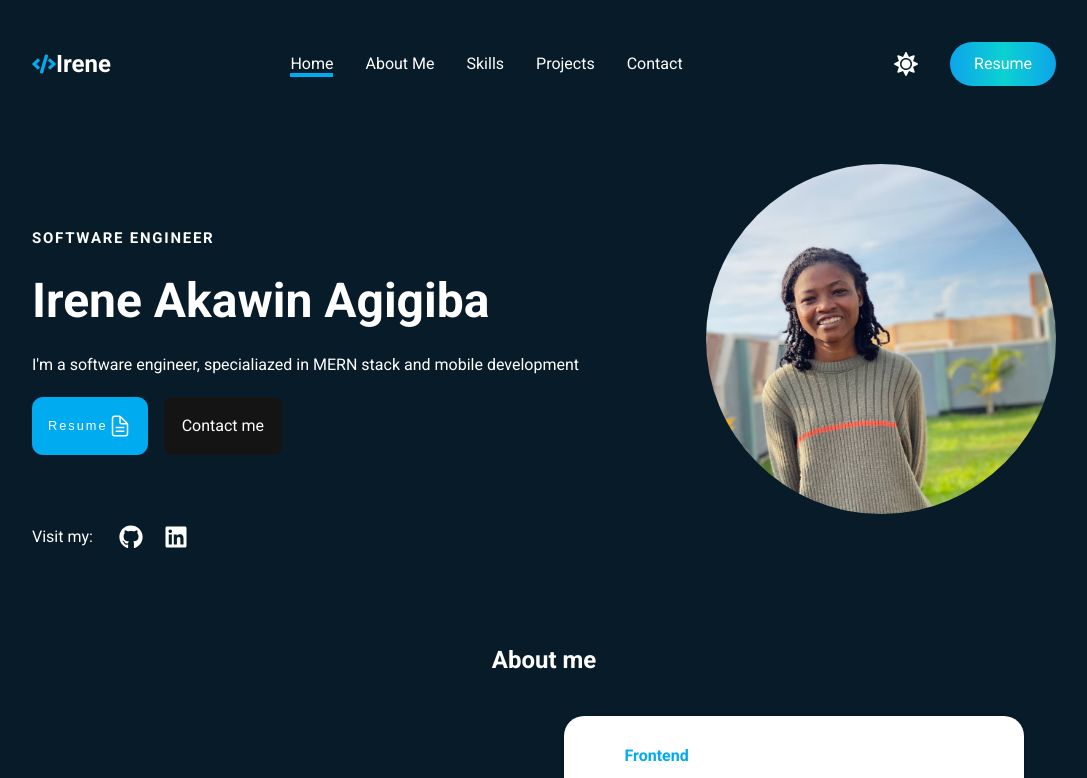
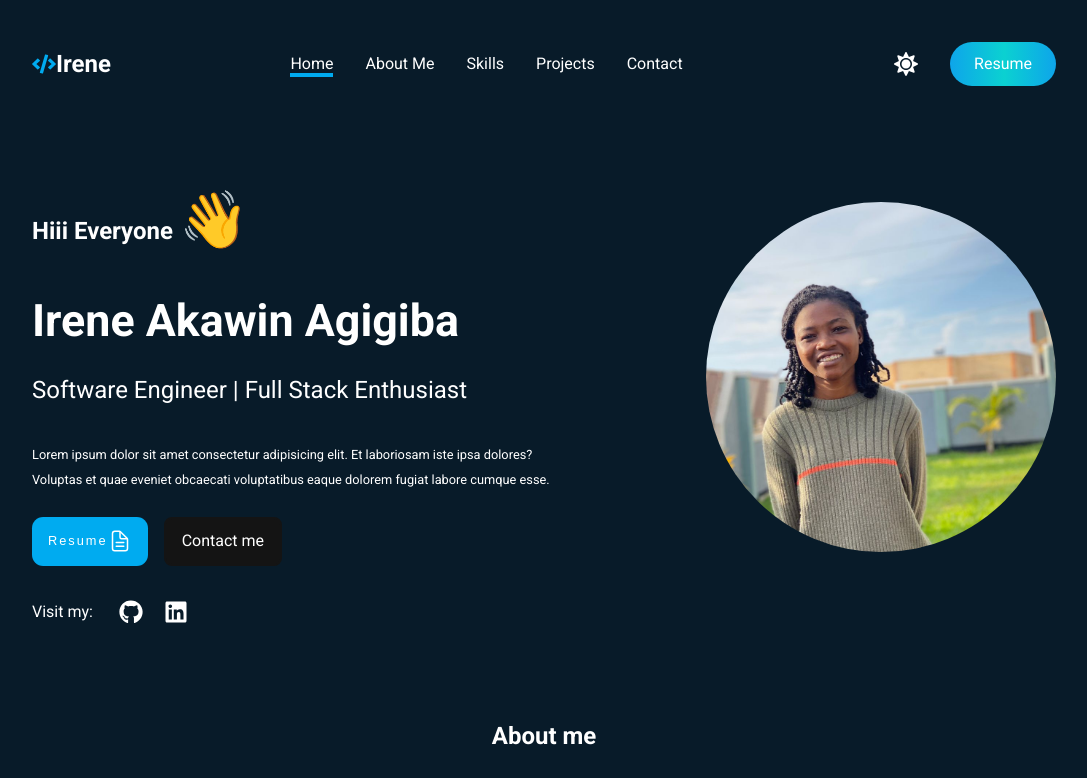
Before and after one commit to agigibairene/Portfolio, a React (Vite) app: page / in a window 1280 px wide. Shown: the top 778 px of the page, without its empty margins (96-1183 px from the left). Built offline with nearby package versions, Linux system fonts and the light colour scheme.

Commit message:
animation

```diff
--- a/package.json
+++ b/package.json
@@ -11,6 +11,7 @@
   },
   "dependencies": {
     "@lottiefiles/dotlottie-react": "^0.10.0",
+    "framer-motion": "^11.15.0",
     "react": "^18.3.1",
     "react-dom": "^18.3.1",
     "react-icons": "^5.3.0",
--- a/src/Components/Home.jsx
+++ b/src/Components/Home.jsx
@@ -1,10 +1,10 @@
 import { Link } from "react-router-dom";
 import profileImg from "../assets/profile.jpg";
 import { FaGithub, FaLinkedin } from "react-icons/fa";
-import { FaArrowDown } from "react-icons/fa6";
 import resumePdf from "/resume.pdf";
 import useDownLoadResume from "../hooks/useDownLoadResume";
 import { IoDocumentTextOutline } from "react-icons/io5";
+import { motion } from "framer-motion";
 
 export default function Home(){
 
@@ -14,20 +14,44 @@ export default function Home(){
         <section id="homepage">
             <div id="home-content">
                 <div className="home-text">
-                    <span className="title">Software Engineer</span>
-                    <h1>Irene Akawin Agigiba</h1>
-                    <p>I&apos;m a software engineer, specialiazed in MERN stack and
-                        mobile development
-                    </p>
-                    <div className="btns">
+                    <motion.h1 initial={{opacity:0, x:-100}}
+                        whileInView={{opacity:1, x:0}}
+                        transition={{duration:1, delay:0.2}}>
+                    <span className="title">Hiii Everyone <span className="wave">👋</span></span>
+                            Irene Akawin Agigiba
+                    </motion.h1>
+                    <motion.p
+                        initial={{opacity:0, x:-100}}
+                        whileInView={{opacity:1, x:0}}
+                        transition={{duration:1.2, delay:0.4}}
+                        className='desc-me'>Software Engineer | Full Stack Enthusiast</motion.p>
+                    <motion.p
+                        initial={{opacity:0, x:-100}}
+                        whileInView={{opacity:1, x:0}}
+                        transition={{duration:1.4, delay:0.5}}
+                        className="description-home"
+                    >
+                        Lorem ipsum dolor sit amet consectetur adipisicing elit. Et laboriosam iste ipsa dolores?<br/> Voluptas et quae eveniet obcaecati voluptatibus eaque dolorem fugiat labore cumque esse.
+                    </motion.p>
+                    <motion.div
+                        className="btns"
+                        initial={{opacity:0, x:-100}}
+                        whileInView={{opacity:1, x:0}}
+                        transition={{duration:1.4, delay:0.5}}
+                    >
                         <button onClick={handleDownload} className="resume download ">
                         Resume <IoDocumentTextOutline className="arrow-icon"/>
                         </button>
                         <Link to="#" className="get-intouch">Contact me</Link>
-                    </div>
+                    </motion.div>
                 </div>
                  <div className="profile-img">
-                    <img src={profileImg} alt="" />
+                    <motion.img
+                        initial={{opacity:0, scale:0.5}}
+                        whileInView={{opacity:1, scale:1}}
+                        transition={{duration:1.4, delay:0}}
+                        src={profileImg} alt=""
+                    />
                 </div>
             </div>
 
--- a/src/styles/about.css
+++ b/src/styles/about.css
@@ -12,7 +12,7 @@
   color: #fff;
 }
 
-.title {
+#about .title {
   color: var(--color-text);
   font-size: 1rem;
   font-weight: 700;
--- a/src/styles/style.css
+++ b/src/styles/style.css
@@ -209,27 +209,42 @@ body, a, header {
 }
 
 #homepage .title{
-    border-radius: 6rem;
+    /* border-radius: 6rem; */
     color: var(--text-color);
-    font-weight: 700;
-    font-size: 15px;
+    /* font-weight: 700; */
+    font-size: 1.5rem;
+    display: block;
+}
+
+#homepage .title .wave{
+    font-size: 3.5rem;
 }
 
 h1{
-    font-size: 3rem;
+    font-size: 2.8rem;
     font-weight: bold;
+}
+
+.home-text .desc-me{
+    font-size: 1.5rem;
+    margin-bottom: .75rem;
+}
+
+.home-text .description-home{
+    margin-top: 1rem;
+    font-size: 0.8rem;
 }
 
 .btns{
     display: flex;
-    margin-top: 1rem;
+    margin-block: 1.5rem;
 }
 
 .get-intouch{
     margin-left: 1rem;
     background: #141414;
     border: 2px solid #141414;
-    padding: 0.7rem 1rem;
+    padding: 0.4rem 1rem;
     border-radius: 0.5rem;
     color: var(--btn-color);
 }
```
Also changed, not shown: 1 other file (tests, documents, lock files or other folders).
